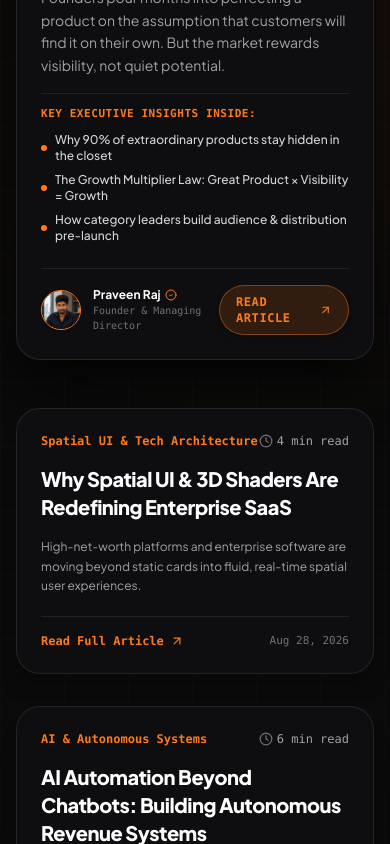
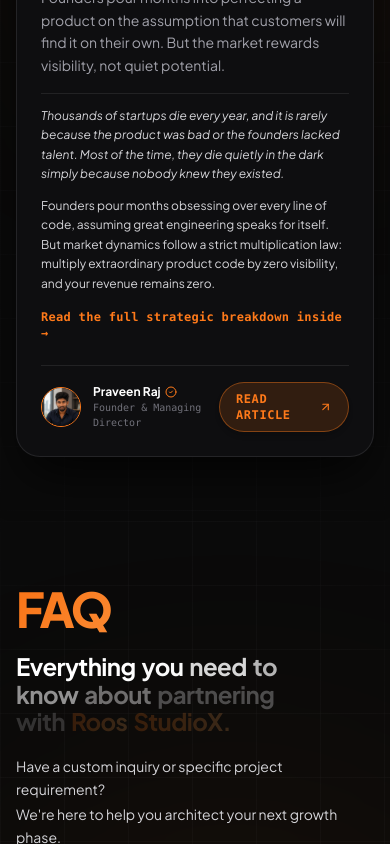
Before and after one commit to itsroosguy/roosx, a React (Vite) app: page / in a window 390 px wide. Shown: the part 5920-6764 px from the top of the page. Built offline with nearby package versions, Linux system fonts and the light colour scheme.

Commit message:
Add 7-8 line executive intro teaser to featured article card and remove secondary cards grid in BlogSection

```diff
--- a/src/components/BlogSection.tsx
+++ b/src/components/BlogSection.tsx
@@ -19,7 +19,6 @@ export const BlogSection: React.FC<BlogSectionProps> = ({
   const [activeTab, setActiveTab] = useState<'insights' | 'case-studies'>('insights');
 
   const featuredPost = BLOG_POSTS.find((p) => p.featured) || BLOG_POSTS[0];
-  const secondaryPosts = BLOG_POSTS.filter((p) => p.id !== featuredPost.id);
 
   return (
     <section
@@ -139,26 +138,17 @@ export const BlogSection: React.FC<BlogSectionProps> = ({
                     <p className="text-sm sm:text-base text-zinc-400 leading-relaxed font-normal">
                       {featuredPost.excerpt}
                     </p>
-
-                    {/* VALUE HOOK TEASERS TO TRIGGER READING FULL BLOG */}
-                    <div className="space-y-2.5 pt-3 border-t border-zinc-800/80">
-                      <span className="text-[11px] font-mono font-bold text-[#FF7A1A] uppercase tracking-wider block">
-                        Key Executive Insights Inside:
-                      </span>
-                      <ul className="space-y-2 text-xs font-medium text-zinc-300">
-                        <li className="flex items-center gap-2">
-                          <span className="w-1.5 h-1.5 rounded-full bg-[#FF7A1A] shrink-0" />
-                          <span>Why 90% of extraordinary products stay hidden in the closet</span>
-                        </li>
-                        <li className="flex items-center gap-2">
-                          <span className="w-1.5 h-1.5 rounded-full bg-[#FF7A1A] shrink-0" />
-                          <span>The Growth Multiplier Law: Great Product × Visibility = Growth</span>
-                        </li>
-                        <li className="flex items-center gap-2">
-                          <span className="w-1.5 h-1.5 rounded-full bg-[#FF7A1A] shrink-0" />
-                          <span>How category leaders build audience &amp; distribution pre-launch</span>
-                        </li>
-                      </ul>
+                    {/* 7-8 LINE EXECUTIVE INTRO TEASER CONTENT */}
+                    <div className="space-y-3 pt-3 border-t border-zinc-800/80">
+                      <p className="text-xs sm:text-sm text-zinc-300 leading-relaxed font-normal italic">
+                        Thousands of startups die every year, and it is rarely because the product was bad or the founders lacked talent. Most of the time, they die quietly in the dark simply because nobody knew they existed.
+                      </p>
+                      <p className="text-xs sm:text-sm text-zinc-300 leading-relaxed font-normal">
+                        Founders pour months obsessing over every line of code, assuming great engineering speaks for itself. But market dynamics follow a strict multiplication law: multiply extraordinary product code by zero visibility, and your revenue remains zero.
+                      </p>
+                      <p className="text-xs text-[#FF7A1A] font-mono font-bold tracking-wide flex items-center gap-1.5 pt-1">
+                        <span>Read the full strategic breakdown inside →</span>
+                      </p>
                     </div>
                   </div>
 
@@ -187,55 +177,6 @@ export const BlogSection: React.FC<BlogSectionProps> = ({
                   </div>
                 </div>
               </div>
-
-              {/* SECONDARY BLOG POSTS GRID */}
-              <div className="grid grid-cols-1 md:grid-cols-2 gap-8">
-                {secondaryPosts.map((post) => (
-                  <motion.div
-                    key={post.id}
-                    onClick={() => onSelectPost(post)}
-                    whileHover={{ y: -6 }}
-                    className={`group rounded-3xl p-6 sm:p-8 border transition-all duration-500 cursor-pointer space-y-5 flex flex-col justify-between ${
-                      isDarkMode
-                        ? 'bg-[#0E0E10] border-zinc-800/90 hover:border-[#FF7A1A]/60 shadow-xl'
-                        : 'bg-white border-zinc-200 hover:border-[#FF7A1A]/60 shadow-lg'
-                    }`}
-                  >
-                    <div className="space-y-4">
-                      <div className="flex items-center justify-between text-xs font-mono text-zinc-400">
-                        <span className="text-[#FF7A1A] font-bold">{post.category}</span>
-                        <span className="flex items-center gap-1">
-                          <Clock className="w-3.5 h-3.5 text-zinc-500" />
-                          {post.readTime}
-                        </span>
-                      </div>
-
-                      <h3
-                        className={`font-display text-xl font-extrabold tracking-tight group-hover:text-[#FF7A1A] transition-colors ${
-                          isDarkMode ? 'text-white' : 'text-[#111111]'
-                        }`}
-                      >
-                        {post.title}
-                      </h3>
-
-                      <p className="text-xs sm:text-sm text-zinc-400 leading-relaxed">
-                        {post.excerpt}
-                      </p>
-                    </div>
-
-                    <div className="pt-4 border-t border-zinc-800/80 flex items-center justify-between">
-                      <span className="text-xs font-mono font-bold text-[#FF7A1A] flex items-center gap-1.5 group-hover:translate-x-1 transition-transform">
-                        <span>Read Full Article</span>
-                        <ArrowUpRight className="w-3.5 h-3.5" />
-                      </span>
-
-                      <span className="text-[11px] font-mono text-zinc-500">
-                        {post.date}
-                      </span>
-                    </div>
-                  </motion.div>
-                ))}
-              </div>
             </div>
           ) : (
             /* CASE STUDIES VIEW */
```
